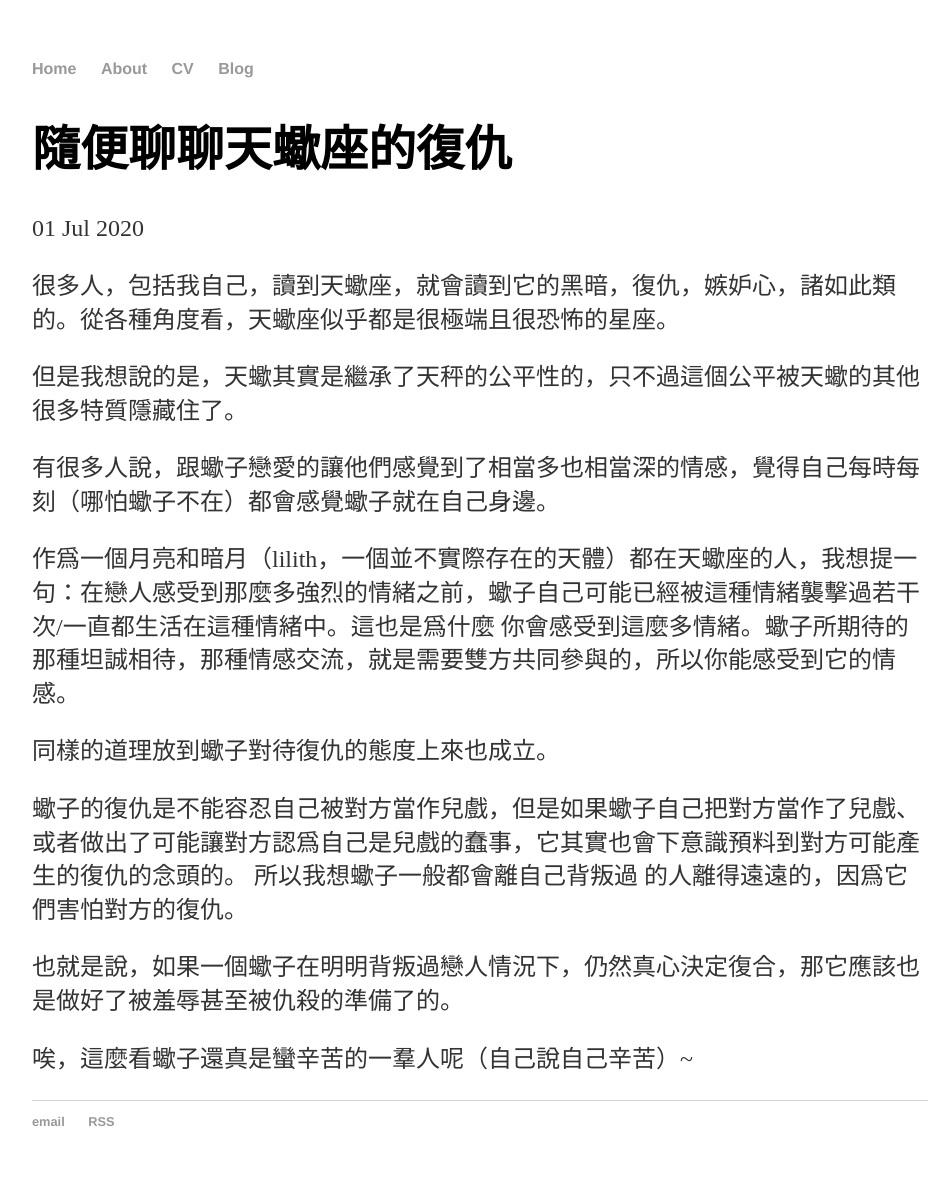
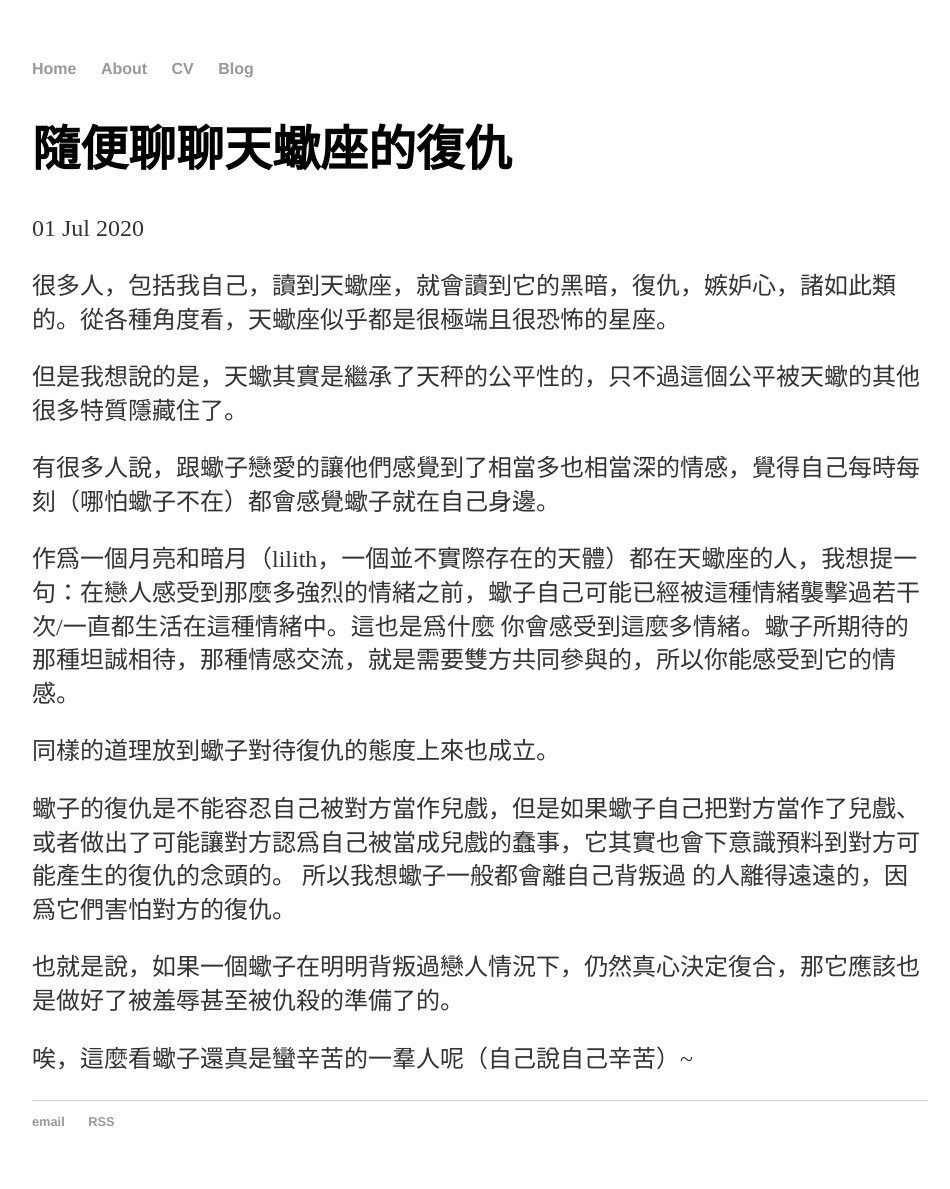
Before and after one commit to Ekove/ekove.github.io, a Jekyll site: the page built from _posts/2020-7-1-scorpio.md, in a window 1280 px wide. Shown: the whole page, without its empty margins (160-1110 px from the left). Built offline with Jekyll 4.4.1, drawn with Linux system fonts in a browser that asks for light colours.

Commit message:
Update 2020-7-1-scorpio.md

```diff
--- a/_posts/2020-7-1-scorpio.md
+++ b/_posts/2020-7-1-scorpio.md
@@ -15,7 +15,7 @@ date: 2020-07-01
 
 同樣的道理放到蠍子對待復仇的態度上來也成立。
 
-蠍子的復仇是不能容忍自己被對方當作兒戲，但是如果蠍子自己把對方當作了兒戲、或者做出了可能讓對方認爲自己是兒戲的蠢事，它其實也會下意識預料到對方可能產生的復仇的念頭的。
+蠍子的復仇是不能容忍自己被對方當作兒戲，但是如果蠍子自己把對方當作了兒戲、或者做出了可能讓對方認爲自己被當成兒戲的蠢事，它其實也會下意識預料到對方可能產生的復仇的念頭的。
 所以我想蠍子一般都會離自己背叛過
 的人離得遠遠的，因爲它們害怕對方的復仇。
 
```
